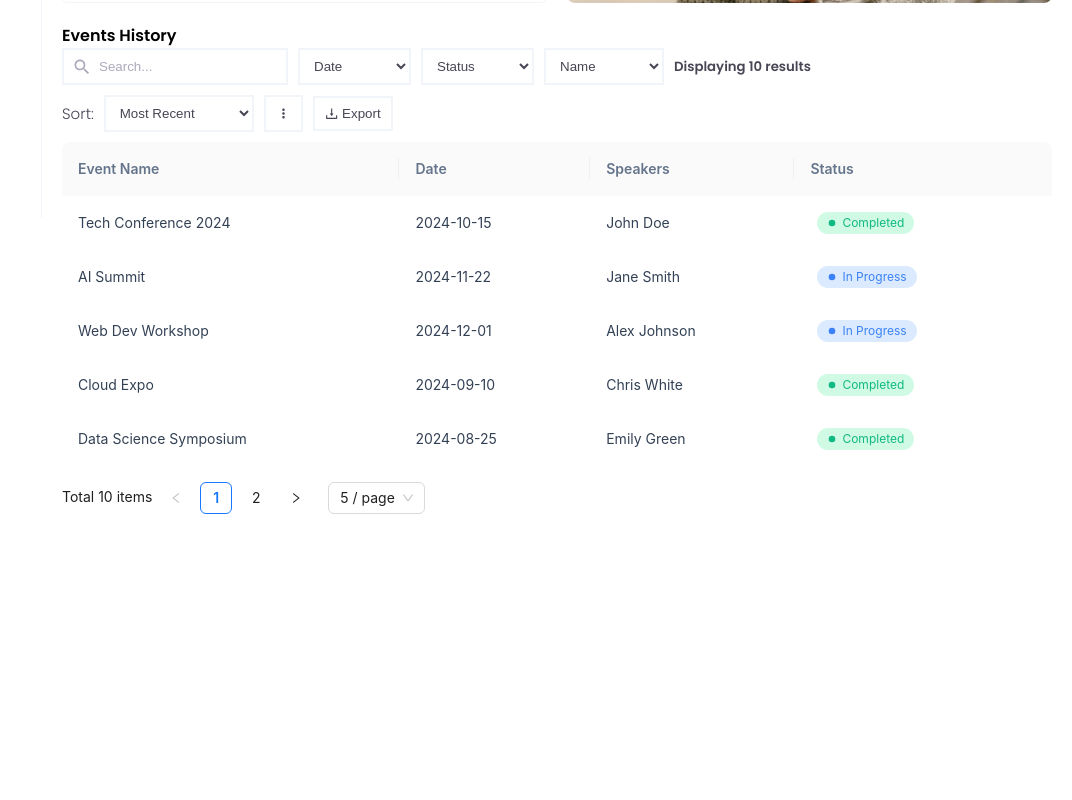
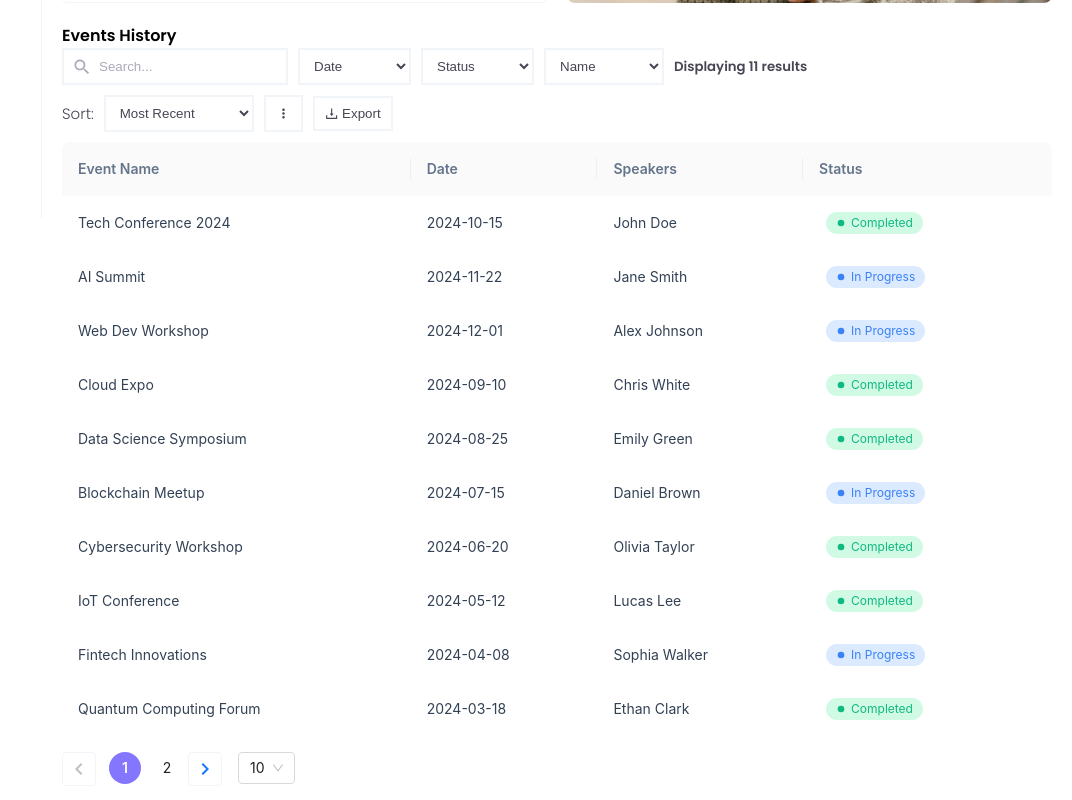
Before and after one commit to Tun95/alphatask, a React (Vite) app: page / in a window 1280 px wide. Shown: the part 582-1382 px from the top of the page, without its empty margins (208-1280 px from the left). Before the commit the page ends 1112 px from the top, so only its background shows below. Built offline with nearby package versions, Linux system fonts and the light colour scheme.

Commit message:
FEAT: table pagination update

```diff
--- a/src/components/dashboard/table/Table.tsx
+++ b/src/components/dashboard/table/Table.tsx
@@ -11,6 +11,8 @@ import { EventDetailsModal } from "../../../common/modals/Modals";
 import MoreVertIcon from "@mui/icons-material/MoreVert";
 import SearchIcon from "@mui/icons-material/Search";
 import { DownloadOutlined } from "@ant-design/icons";
+import NavigateBeforeIcon from "@mui/icons-material/NavigateBefore";
+import NavigateNextIcon from "@mui/icons-material/NavigateNext";
 
 const { Column } = Table;
 
@@ -20,7 +22,7 @@ function TableComponent() {
   const [selectedEvent, setSelectedEvent] = useState<DataType | null>(null);
   const [pagination, setPagination] = useState<TablePaginationConfig>({
     current: 1,
-    pageSize: 5,
+    pageSize: 10,
   });
 
   const [searchTerm, setSearchTerm] = useState("");
@@ -260,10 +262,30 @@ function TableComponent() {
             pagination={{
               ...pagination,
               showSizeChanger: true,
-              pageSizeOptions: ["5", "10", "20"],
-              position: ["bottomLeft"],
-              showTotal: (total) => `Total ${total} items`,
+              pageSizeOptions: ["10", "20"],
+              position: ["bottomLeft"], // Pagination at the bottom left
+              itemRender: (_, type, originalElement) => {
+                if (type === "prev") {
+                  return (
+                    <a className="pagination-icon l_flex">
+                      <NavigateBeforeIcon className="pag_icon" />
+                    </a>
+                  );
+                }
+                if (type === "next") {
+                  return (
+                    <a className="pagination-icon l_flex">
+                      <NavigateNextIcon className="pag_icon" />
+                    </a>
+                  );
+                }
+                return originalElement;
+              },
+              locale: {
+                items_per_page: "",
+              },
             }}
+
             onChange={handleTableChange}
             expandable={
               isMobileView
--- a/src/components/dashboard/table/styles.scss
+++ b/src/components/dashboard/table/styles.scss
@@ -178,3 +178,66 @@
     }
   }
 }
+
+/* Pagination styles */
+// .table .ant-pagination {
+//   display: flex;
+//   justify-content: space-between;
+//   align-items: center;
+//   width: 100%;
+// }
+
+.table .ant-pagination-item {
+  border-radius: 50% !important;
+  color: var(--color-white) !important;
+  width: 30px !important;
+  height: 32px !important;
+  margin: 0px 5px;
+  padding: 0px;
+}
+
+/* Pagination active number styles */
+.table .ant-pagination-item-active {
+  background-color: var(--color-text);
+  border-radius: 50% !important;
+  border: none;
+  width: 30px !important;
+  height: 32px !important;
+  padding: 0px;
+  margin: 0px;
+  display: flex;
+  justify-content: center;
+  align-items: center;
+  margin: 0px 5px;
+}
+
+.table .ant-pagination-item-active a {
+  color: var(--color-white) !important;
+}
+
+
+.table .ant-pagination-item-active:hover,
+.table .ant-pagination-item-active:focus {
+  background-color: #6d5ce7 !important;
+  color: var(--color-white) !important;
+}
+
+.pagination-icon {
+  border: 1px solid var(--color-border);
+  padding: 4px;
+  border-radius: 4px;
+}
+
+.ant-pagination-options .ant-select-selector {
+  border: 1px solid var(--color-border);
+  border-radius: 4px;
+  padding: 4px 8px;
+  display: inline-flex;
+  align-items: center;
+}
+
+.ant-select-dropdown .ant-select-item-option-content:before {
+  content: "Show: ";
+  font-weight: 600;
+  margin-right: 5px;
+}
--- a/src/data/Data.ts
+++ b/src/data/Data.ts
@@ -109,4 +109,14 @@ export const data: DataType[] = [
     description:
       "A forum on the advancements in quantum computing and its potential impact on various industries.",
   },
+  {
+    key: "11",
+    eventName: "Computing Forum",
+    date: "2024-03-18",
+    speakers: ["Ethan Clark", "Laura Johnson"],
+    status: "Completed",
+    attendees: 150,
+    description:
+      "A forum in quantum computing and its potential impact on various industries.",
+  },
 ];
```
